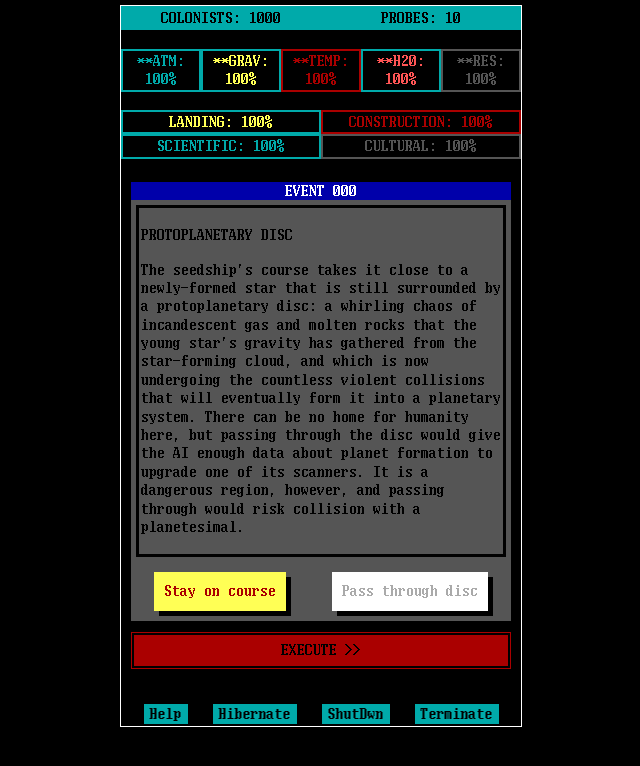
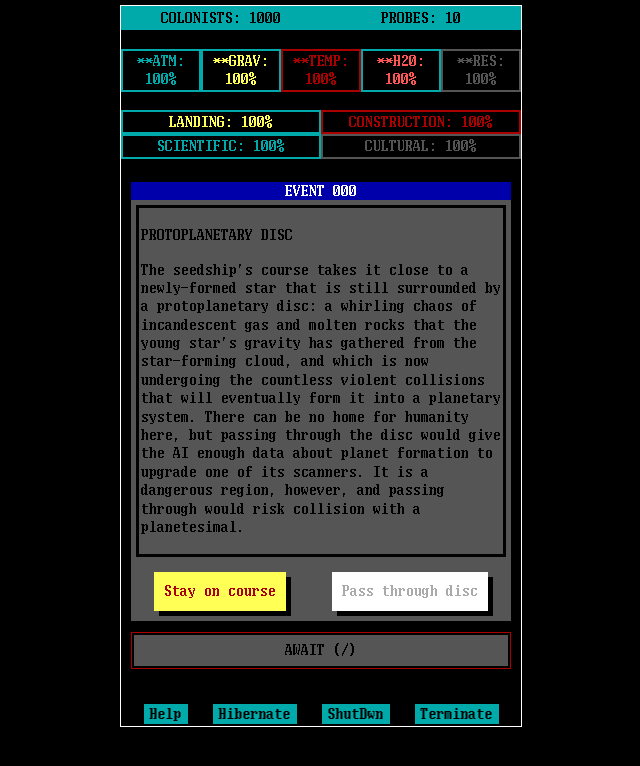
Before and after one commit to wnwarchdev/Seedship-practice, a website built with Parcel: page index.html in a window 1280 px wide. Shown: the whole page, without its empty margins (319-959 px from the left). Built offline with nearby package versions, Linux system fonts and the light colour scheme.

Commit message:
add await button spinner

```diff
--- a/index.html
+++ b/index.html
@@ -49,9 +49,9 @@
     </div>
 
     <div id="execute">
-      <button id="executeButton" class="executeButton">EXECUTE >></button>
+      <button id="executeButton" class="executeButton hidden">EXECUTE >></button>
       <button id="continueButton" class="continueButton hidden">CONTINUE (...)</button>
-      <button id="awaitButton" class="awaitButton hidden">AWAITING (/)</button>
+      <button id="awaitButton" class="awaitButton">AWAITING (/)</button>
     </div>
 
     <div id="menu">
--- a/src/js/app.js
+++ b/src/js/app.js
@@ -42,6 +42,26 @@ const hibernateButton = document.getElementById(`hibernateButton`);
 const shutdownButton = document.getElementById(`shutdownButton`);
 const terminateButton = document.getElementById(`terminateButton`);
 
+//await button spinner
+
+awaitButton.innerHTML = "AWAIT (/)";
+
+const awaitSpinner = function (current) {
+  if (current == "AWAIT (/)") {
+    return "AWAIT (-)";
+  } else if (current == "AWAIT (-)") {
+    return "AWAIT (\\)";
+  } else if (current == "AWAIT (\\)") {
+    return "AWAIT (|)";
+  } else if (current == "AWAIT (|)") {
+    return "AWAIT (/)";
+  }
+};
+
+setInterval(() => {
+  awaitButton.innerHTML = awaitSpinner(awaitButton.innerHTML);
+}, 300);
+
 const events = {
   name: "PROTOPLANETARY DISC",
   description: `The seedship's course takes it close to a newly-formed star that is still surrounded by a protoplanetary disc: a whirling chaos of incandescent gas and molten rocks that the young star's gravity has gathered from the star-forming cloud, and which is now undergoing the countless violent collisions that will eventually form it into a planetary system. There can be no home for humanity here, but passing through the disc would give the AI enough data about planet formation to upgrade one of its scanners. It is a dangerous region, however, and passing through would risk collision with a planetesimal.`,
```
